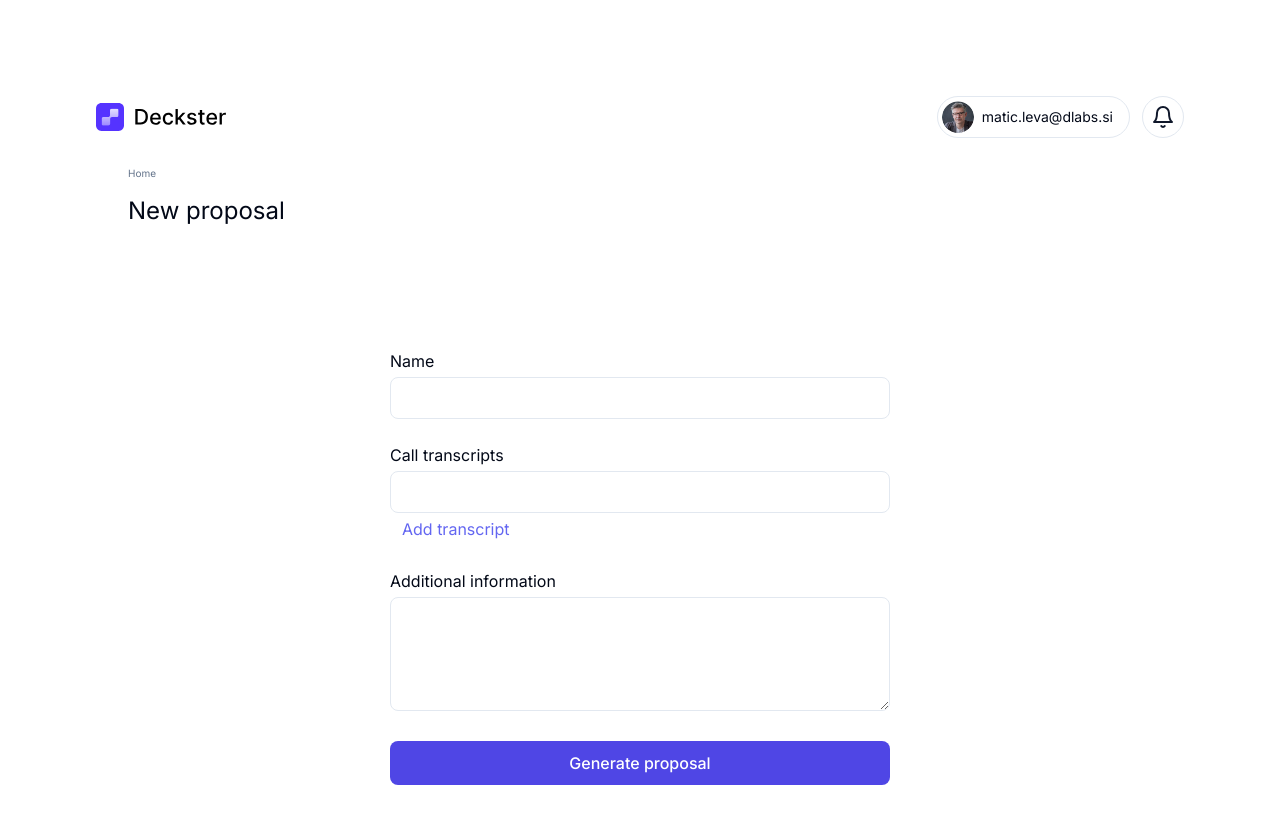
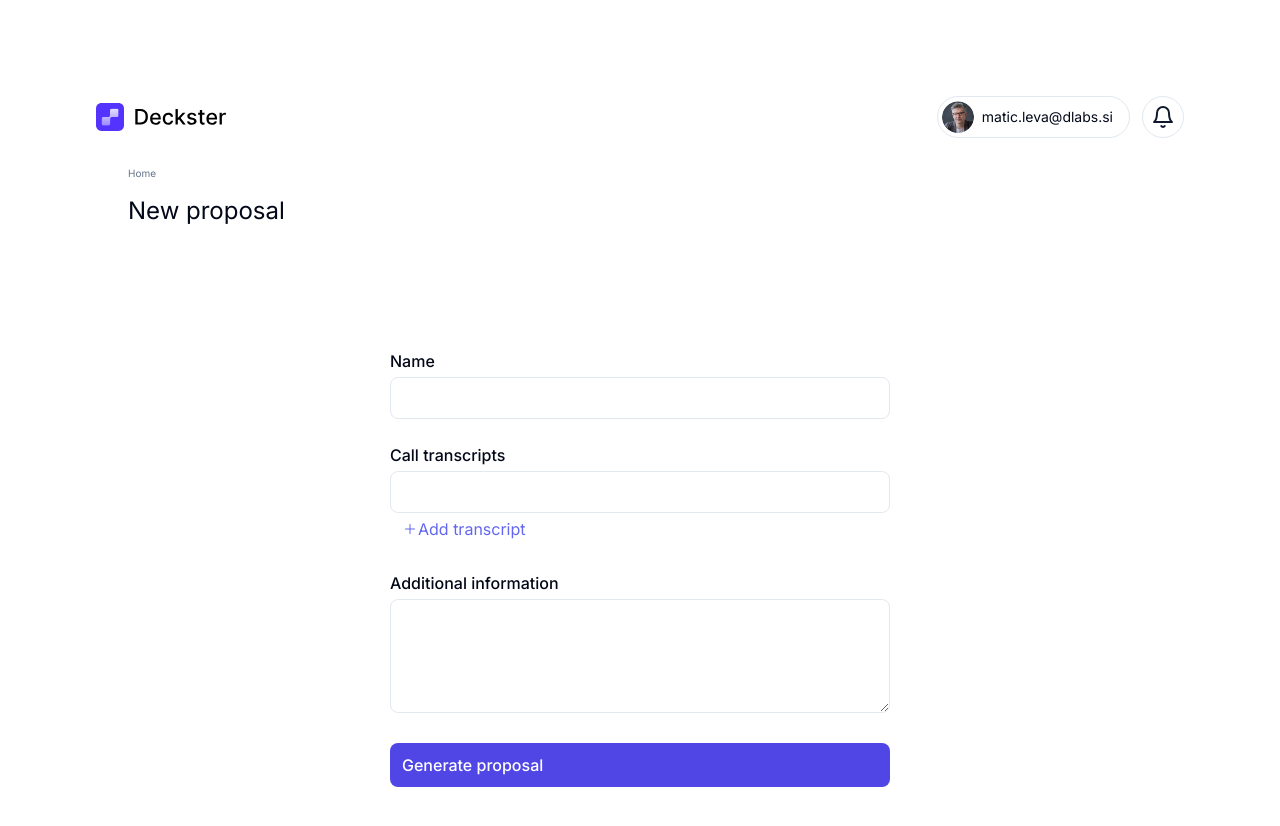
Before and after one commit to dlabs-matic-leva/deckster, a Next.js app: page /project/new in a window 1280 px wide. Shown: the top 826 px of the page. Built offline with nearby package versions, Linux system fonts and the light colour scheme.

Commit message:
add plus transcripts plus icon

```diff
--- a/app/project/new/page.tsx
+++ b/app/project/new/page.tsx
@@ -6,6 +6,9 @@
 import { generateProposal } from "./generate-proposal";
 import { useState } from "react";
 import Loader from "./loader";
+import AddIcon from "@/components/icons/add.svg";
+import WandIcon from "@/components/icons/wand.svg";
+import Image from "next/image";
 
 export default function NewProposal() {
   const [counter, setCounter] = useState<string[]>(["23432"]);
@@ -24,7 +27,7 @@
       >
         <Loader>
           <label className="block mb-6">
-            <span className="block mb-1">Name</span>
+            <span className="block mb-1 font-medium">Name</span>
             <input
               type="text"
               name="name"
@@ -33,7 +36,7 @@
             />
           </label>
           <label className="block mb-6">
-            <span className="block mb-1">Call transcripts</span>
+            <span className="block mb-1 font-medium">Call transcripts</span>
             <div className="flex flex-col gap-1">
               {counter.map((id, index) => (
                 <div key={id}>
@@ -69,11 +72,16 @@
               }}
               className="px-3 py-1 text-indigo-500"
             >
-              Add transcript
+              <div className="flex">
+                <Image src={AddIcon} alt="add" height={16} />
+                Add transcript
+              </div>
             </button>
           </label>
           <label className="block mb-6">
-            <span className="block mb-1">Additional information</span>
+            <span className="block mb-1 font-medium">
+              Additional information
+            </span>
             <textarea
               name="info"
               rows={4}
@@ -96,7 +104,7 @@
       disabled:animate-pulse disabled:hover:bg-indigo-300 disabled:hover:cursor-not-allowed"
       disabled={pending}
     >
-      Generate proposal
+      <div className="flex gap-2">Generate proposal</div>
     </button>
   );
 }
```
Also changed, not shown: components/icons/add.svg (added).
